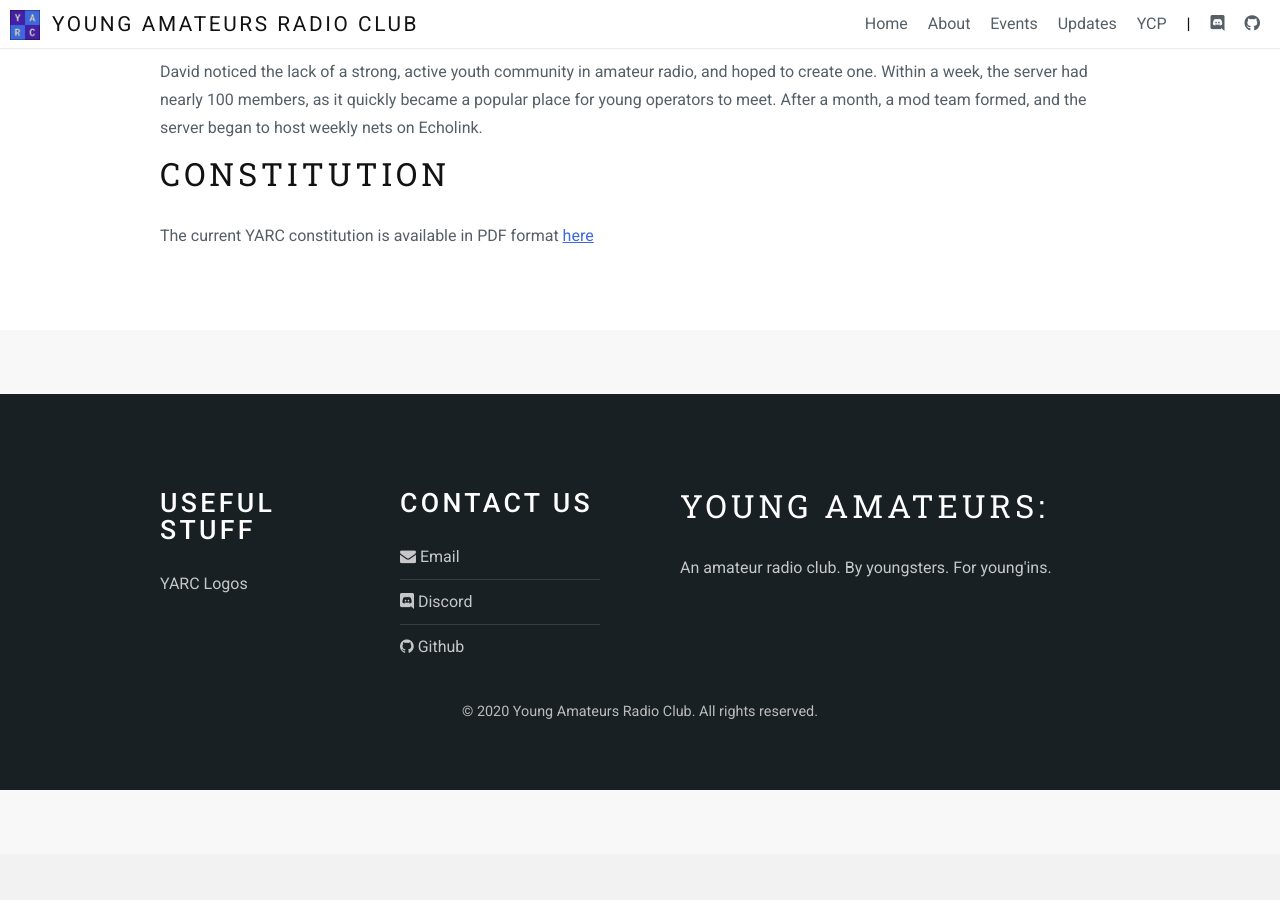
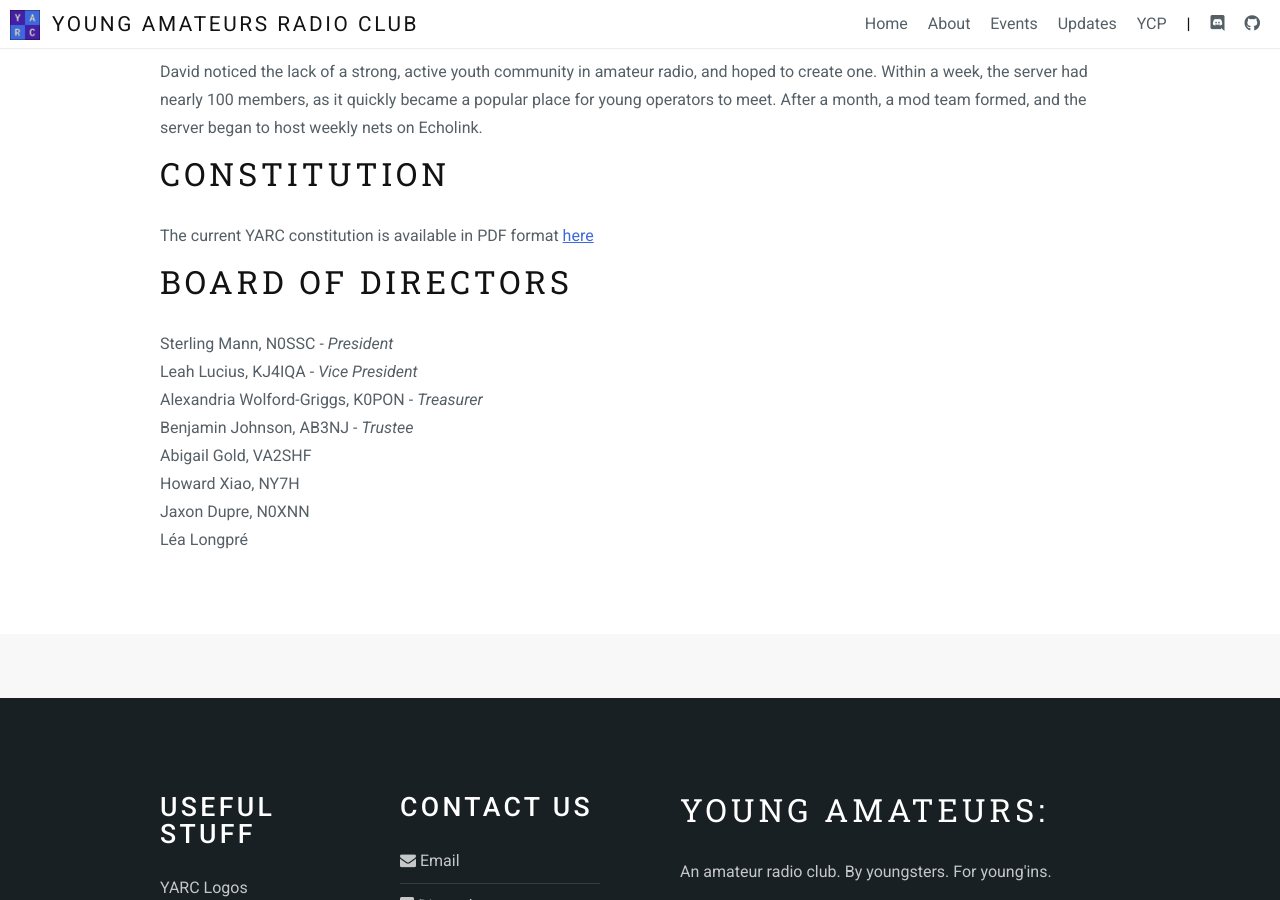
Before and after one commit to young-amateurs-rc/yarc-website, a Jekyll site: the page built from about.md, in a window 1280 px wide and 900 px high, scrolled down 466 px. Built offline with Jekyll 4.4.1, drawn with Linux system fonts in a browser that asks for light colours; nearby versions of some CDN libraries; before the commit the page ends 1320 px from its top, so only the background shows below that.

Commit message:
add board of directors to about.md

```diff
--- a/about.md
+++ b/about.md
@@ -16,3 +16,14 @@ David noticed the lack of a strong, active youth community in amateur radio, and
 ## Constitution
 
 The current YARC constitution is available in PDF format [here]({{ site.baseurl }}/pdf/YARC_Constitution_2.pdf)
+
+## Board of Directors
+
+Sterling Mann, N0SSC - *President*
+Leah Lucius, KJ4IQA - *Vice President*
+Alexandria Wolford-Griggs, K0PON - *Treasurer*
+Benjamin Johnson, AB3NJ - *Trustee*
+Abigail Gold, VA2SHF
+Howard Xiao, NY7H
+Jaxon Dupre, N0XNN
+Léa Longpré
```
